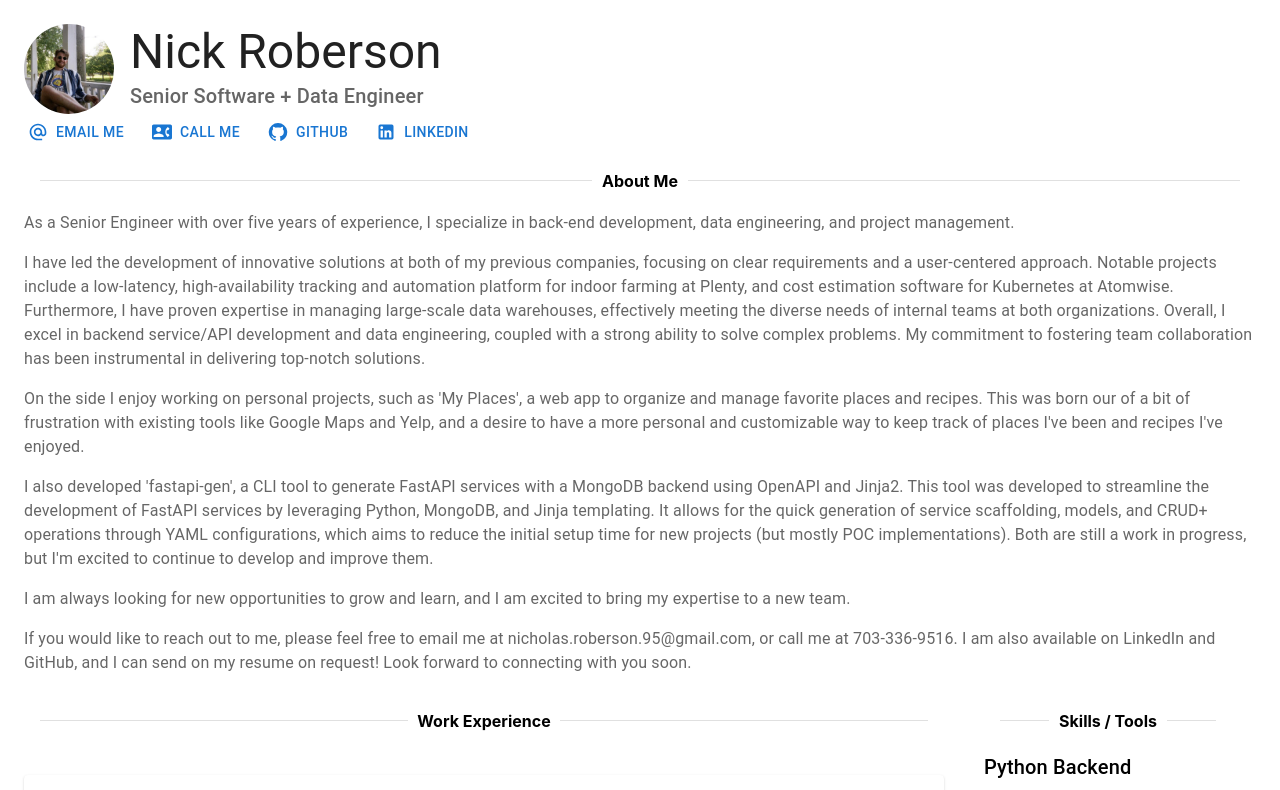
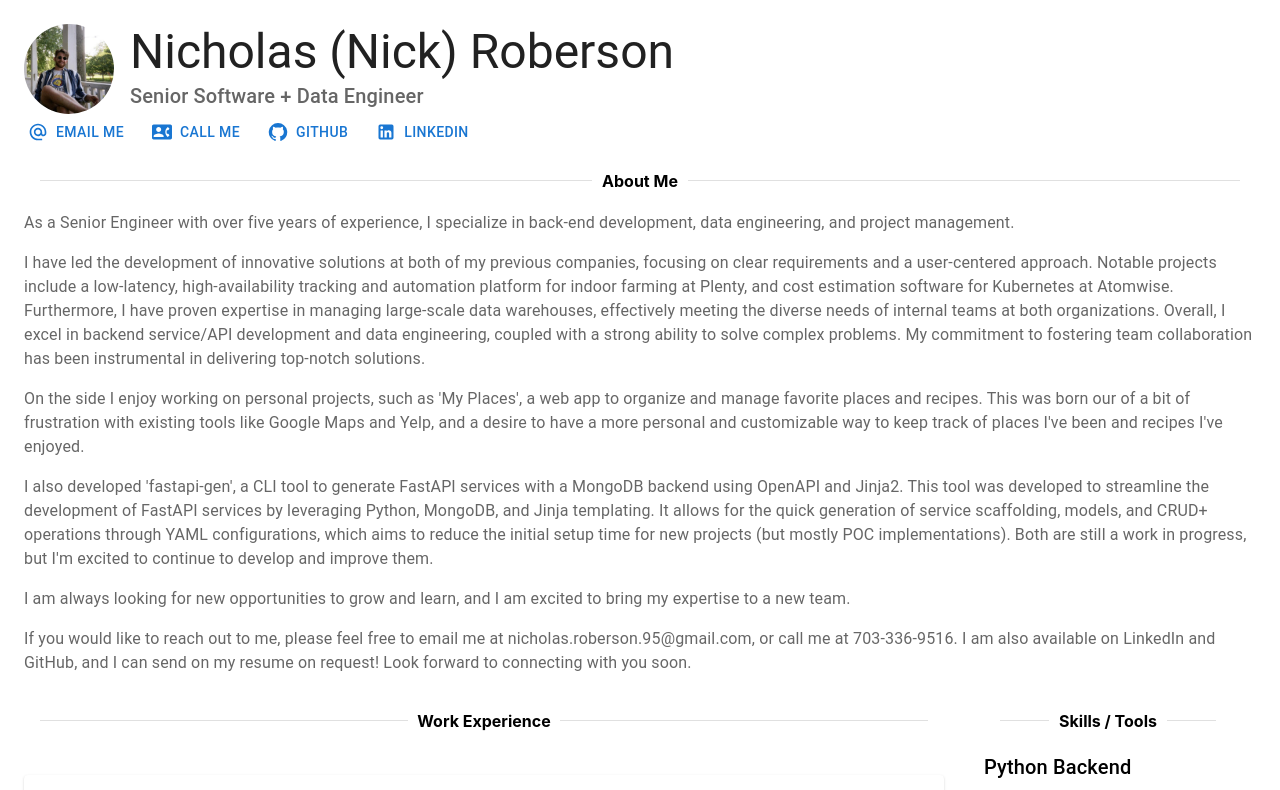
Before and after one commit to nick-roberson/nick-roberson.github.io, a React (Create React App) app in the folder my-app/: page / in a window 1280 px wide. Shown: the top 790 px of the page. Built offline with nearby package versions, Linux system fonts and the light colour scheme.

Commit message:
add images

```diff
--- a/my-app/src/App.tsx
+++ b/my-app/src/App.tsx
@@ -344,7 +344,7 @@ function App() {
                 color="text.primary"
                 align="left"
               >
-                Nick Roberson
+                Nicholas (Nick) Roberson
               </Typography>
               <Typography
                 component="h6"
```
